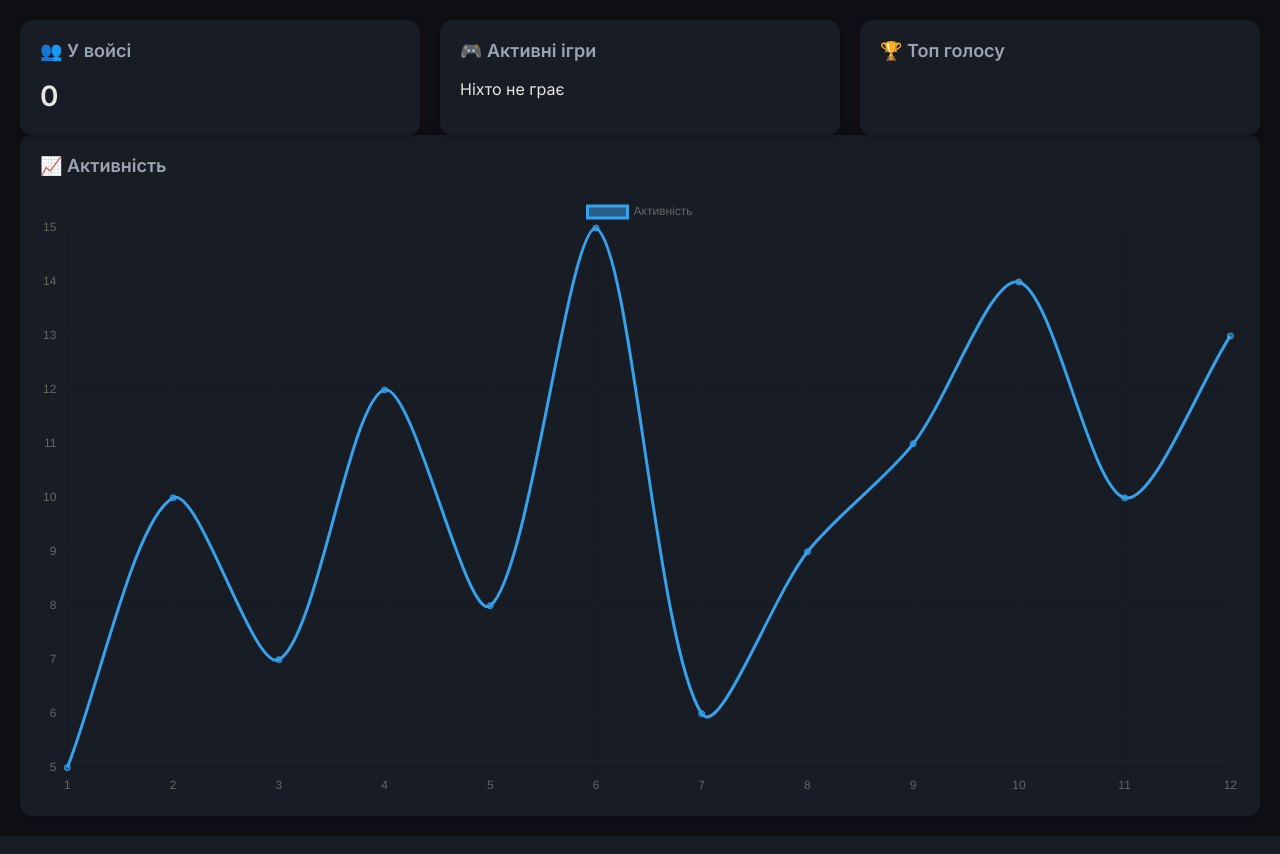
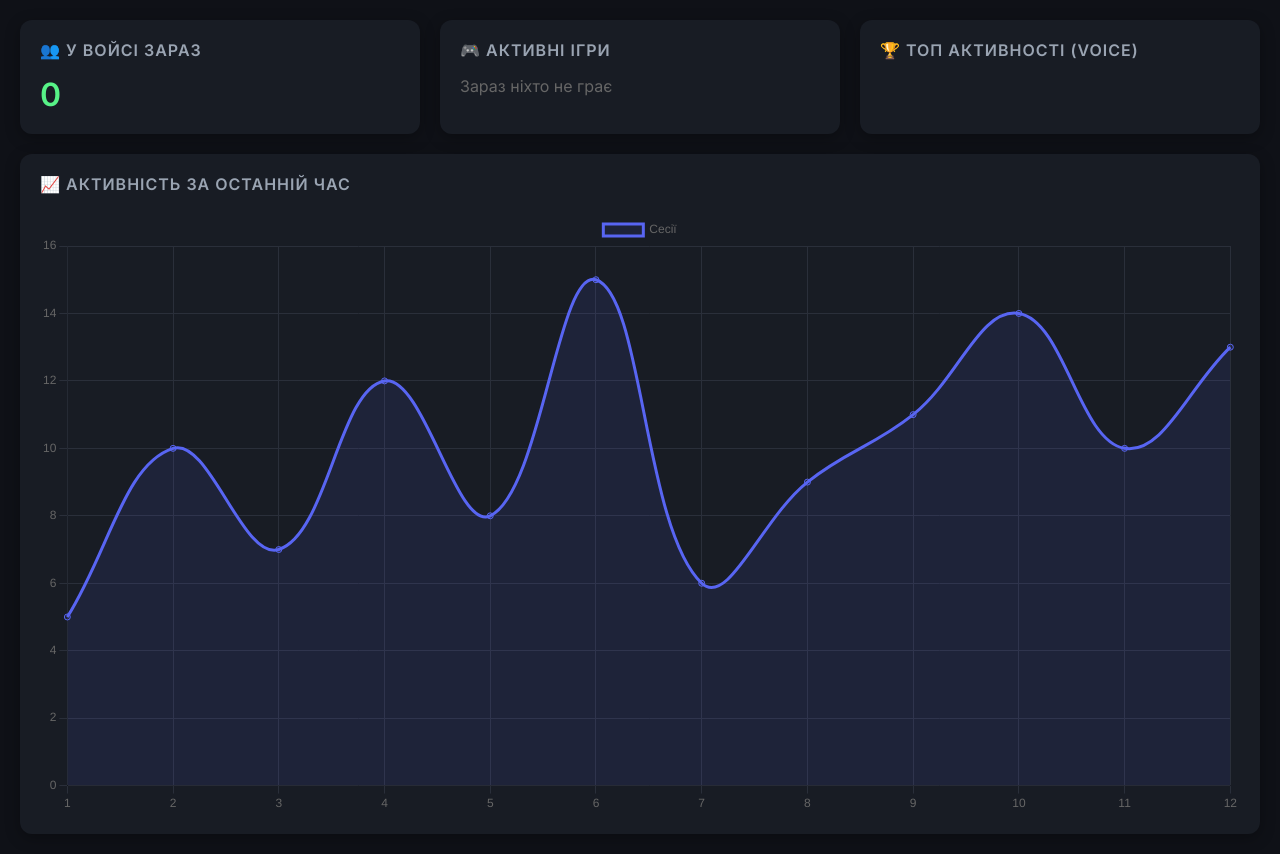
Before and after one commit to mrx-ops-cpu/midnight-voice-bot, a Flask app: page / in a window 1280 px wide. Shown: the part 70-924 px from the top of the page. Run offline with Flask 3, Linux system fonts and the light colour scheme; parts of the project's set-up code (start-up, migrations or seed data) failed here and were passed over.

Commit message:
Update dashboard.html

```diff
--- a/templates/dashboard.html
+++ b/templates/dashboard.html
@@ -3,11 +3,7 @@
 <head>
     <meta charset="UTF-8">
     <title>Midnight Dashboard</title>
-
-    <!-- Шрифт -->
     <link href="https://fonts.googleapis.com/css2?family=Inter:wght@300;400;600&display=swap" rel="stylesheet">
-
-    <!-- Chart.js -->
     <script src="https://cdn.jsdelivr.net/npm/chart.js"></script>
 
     <style>
@@ -24,15 +20,16 @@
             font-weight: 600;
             background: #181c24;
             border-bottom: 1px solid #2a2f3a;
+            display: flex;
+            align-items: center;
+            gap: 15px;
         }
 
-        .container {
-            padding: 20px;
-        }
+        .container { padding: 20px; }
 
         .grid {
             display: grid;
-            grid-template-columns: repeat(auto-fit, minmax(250px, 1fr));
+            grid-template-columns: repeat(auto-fit, minmax(300px, 1fr));
             gap: 20px;
         }
 
@@ -40,93 +37,142 @@
             background: #181c24;
             padding: 20px;
             border-radius: 12px;
-            box-shadow: 0 0 10px rgba(0,0,0,0.4);
+            box-shadow: 0 4px 15px rgba(0,0,0,0.3);
         }
 
         .card h3 {
             margin-top: 0;
-            font-size: 18px;
+            font-size: 16px;
+            text-transform: uppercase;
+            letter-spacing: 1px;
+            color: #9aa4b2;
+            margin-bottom: 15px;
+        }
+
+        .big {
+            font-size: 32px;
+            font-weight: 600;
+            color: #57F287;
+        }
+
+        /* Стилі для ігор */
+        .game-item {
+            background: #1e232d;
+            padding: 12px;
+            border-radius: 8px;
+            margin-bottom: 10px;
+            border-left: 4px solid #5865F2;
+        }
+
+        .game-header {
+            display: flex;
+            justify-content: space-between;
+            align-items: center;
+            margin-bottom: 5px;
+        }
+
+        .game-name { font-weight: 600; color: #fff; }
+
+        .time-badge {
+            background: rgba(88, 101, 242, 0.2);
+            color: #5865F2;
+            padding: 2px 8px;
+            border-radius: 4px;
+            font-size: 12px;
+            font-weight: 600;
+        }
+
+        .players-list {
+            font-size: 13px;
             color: #9aa4b2;
         }
 
-        .big {
-            font-size: 28px;
-            font-weight: 600;
+        /* Стилі для топу */
+        .leaderboard-item {
+            display: flex;
+            justify-content: space-between;
+            padding: 8px 0;
+            border-bottom: 1px solid #2a2f3a;
         }
 
-        .leaderboard div {
-            margin: 5px 0;
-        }
+        .leaderboard-item:last-child { border: none; }
 
-        .game {
-            margin-bottom: 10px;
-        }
+        .user-name { color: #fff; }
+        .user-time { color: #f1c40f; font-weight: 600; }
 
-        canvas {
-            margin-top: 20px;
-        }
+        canvas { margin-top: 20px; width: 100% !important; }
     </style>
 </head>
-
 <body>
 
 <header>🌑 Midnight Dashboard</header>
 
 <div class="container">
-
     <div class="grid">
 
-        <!-- Онлайн -->
         <div class="card">
-            <h3>👥 У войсі</h3>
+            <h3>👥 У войсі зараз</h3>
             <div class="big">{{ voice_online }}</div>
         </div>
 
-        <!-- Ігри -->
         <div class="card">
             <h3>🎮 Активні ігри</h3>
-            {% for game, data in games.items() %}
-                <div class="game">
-                    <b>{{ game }}</b><br>
-                    👥 {{ data.players|join(', ') }}
+            {% for game in games %}
+                <div class="game-item">
+                    <div class="game-header">
+                        <span class="game-name">{{ game.name }}</span>
+                        <span class="time-badge">⏱️ {{ game.time }}</span>
+                    </div>
+                    <div class="players-list">
+                        👥 {{ game.players }}
+                    </div>
                 </div>
             {% else %}
-                <p>Ніхто не грає</p>
+                <p style="color: #666;">Зараз ніхто не грає</p>
             {% endfor %}
         </div>
 
-        <!-- Топ -->
         <div class="card">
-            <h3>🏆 Топ голосу</h3>
+            <h3>🏆 Топ активності (Voice)</h3>
             <div class="leaderboard">
-                {% for user, time in top_users %}
-                    <div>{{ loop.index }}. {{ user }} — {{ (time // 60)|int }} хв</div>
+                {% for user, time_str in top_users %}
+                    <div class="leaderboard-item">
+                        <span class="user-name">{{ loop.index }}. {{ user }}</span>
+                        <span class="user-time">{{ time_str }}</span>
+                    </div>
                 {% endfor %}
             </div>
         </div>
 
     </div>
 
-    <!-- Графік -->
-    <div class="card">
-        <h3>📈 Активність</h3>
+    <div class="card" style="margin-top: 20px;">
+        <h3>📈 Активність за останній час</h3>
         <canvas id="chart"></canvas>
     </div>
-
 </div>
 
 <script>
     const ctx = document.getElementById('chart');
-
     new Chart(ctx, {
         type: 'line',
         data: {
             labels: {{ chart_labels | safe }},
             datasets: [{
-                label: 'Активність',
+                label: 'Сесії',
                 data: {{ chart_data | safe }},
-                tension: 0.3
+                borderColor: '#5865F2',
+                backgroundColor: 'rgba(88, 101, 242, 0.1)',
+                fill: true,
+                tension: 0.4
             }]
+        },
+        options: {
+            responsive: true,
+            scales: {
+                y: { beginAtZero: true, grid: { color: '#2a2f3a' } },
+                x: { grid: { color: '#2a2f3a' } }
+            }
         }
     });
 </script>
```
